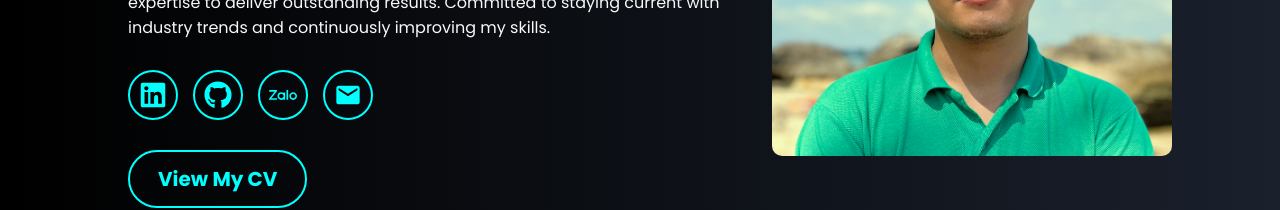
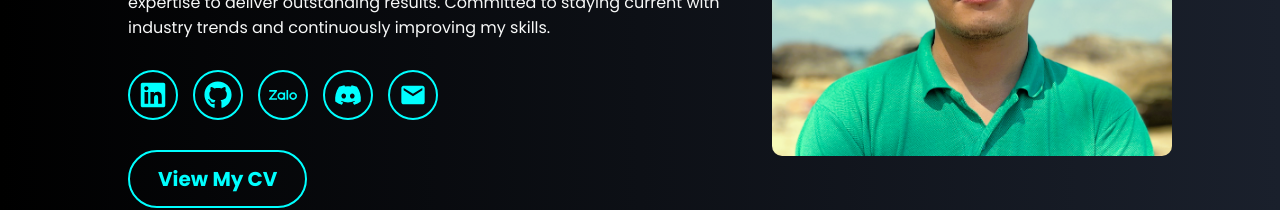
Before and after one commit to HuyTran0996/portfolio, a React (Create React App) app: page / in a window 1280 px wide. Shown: the part 394-604 px from the top of the page. Built offline with nearby package versions, Linux system fonts and the light colour scheme.

Commit message:
2024-05-26 add discord link

```diff
--- a/src/pages/Home/Home.js
+++ b/src/pages/Home/Home.js
@@ -5,6 +5,7 @@ import { FaLinkedin } from "react-icons/fa";
 import { FaGithub } from "react-icons/fa";
 import { SiZalo } from "react-icons/si";
 import { MdEmail } from "react-icons/md";
+import { FaDiscord } from "react-icons/fa";
 const Home = () => {
   return (
     <section className="home">
@@ -44,9 +45,16 @@ const Home = () => {
             <SiZalo size={28} />
           </a>
           <a
+            href="https://discord.com/users/huy_tran96"
+            target="_blank"
+            style={{ "--i": 9 }}
+          >
+            <FaDiscord size={28} />
+          </a>
+          <a
             href="mailto:tranviquanghuy@gmail.com"
             target="_blank"
-            style={{ "--i": 9 }}
+            style={{ "--i": 10 }}
           >
             <MdEmail size={28} />
           </a>
```
